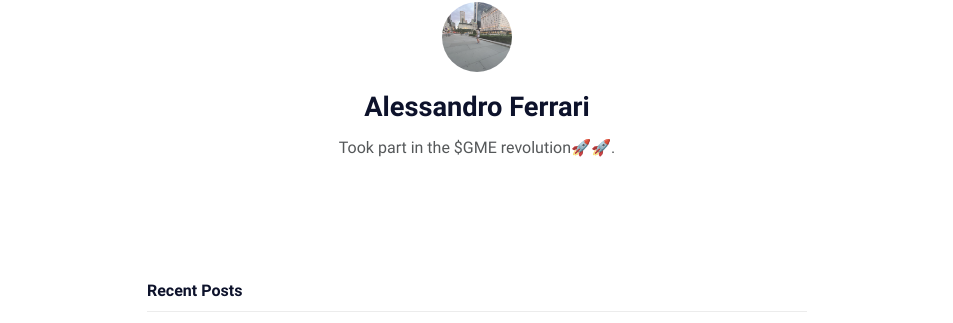
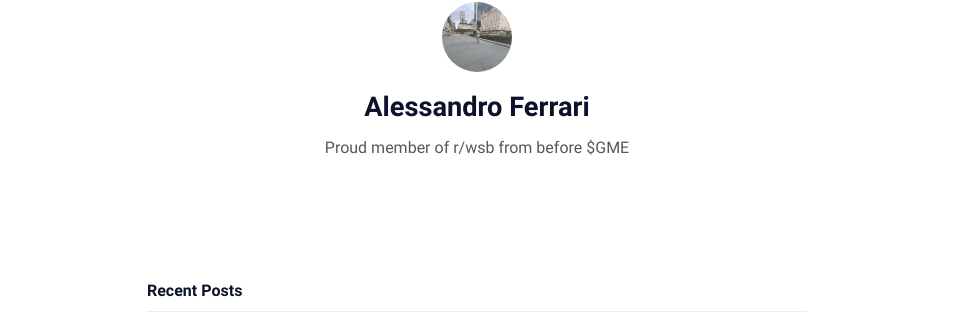
Before and after one commit to Ferryistaken/website, a Jekyll site: the page built from index.md, in a window 1280 px wide. Shown: the part 166-489 px from the top of the page, without its empty margins (163-1116 px from the left). Built offline with Jekyll 4.4.1, drawn with Linux system fonts in a browser that asks for light colours.

Commit message:
changed bio

```diff
--- a/_config.yml
+++ b/_config.yml
@@ -13,7 +13,7 @@ mode: light # default theme "dark" | "light"
 author:
   name: Alessandro Ferrari # author name
   bio: >- # tell to the world
-    Took part in the $GME revolution🚀🚀.
+    Proud member of r/wsb from before $GME
   username: ferry # author username
   github: Ferryistaken
   twitter: ferrryx
```
